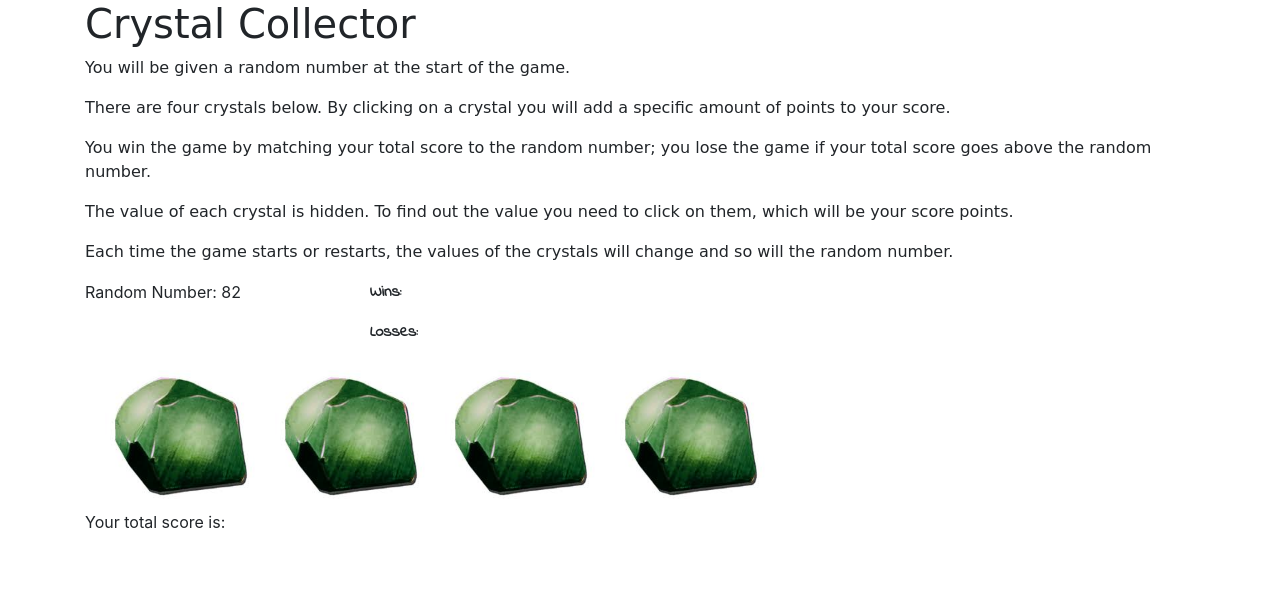
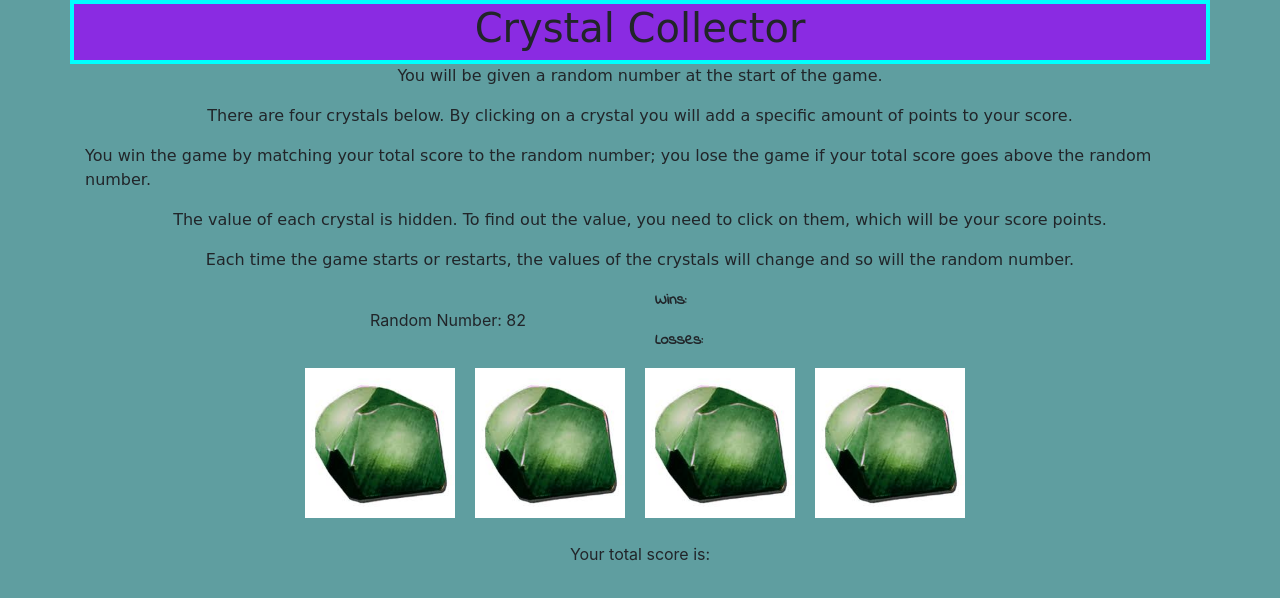
Before and after one commit to JoshuaJC23/unit-4-game, a plain HTML site: page index.html in a window 1280 px wide. Drawn offline with nearby package versions, Linux system fonts and the light colour scheme; a web font is replaced by a local one.

Commit message:
centered everything by using the justify-content and align-items to center.

```diff
--- a/assets/css/style.css
+++ b/assets/css/style.css
@@ -1,7 +1,12 @@
+* {
+    box-sizing: border-box;
+}
+
 .crystals{
     width: 50px;
     height: 50px;
     display: inline;
+    margin-left: 200px;
 }
 .crystal-image{
     width: 150px;
@@ -14,6 +19,9 @@
     font-family: 'Fredoka One', cursive;
     font-family: 'Press Start 2P', cursive;
     font-family: 'Aladin', cursive;
+    display: flex;
+    justify-content: center;
+    align-items: center;
 }
 
 h1{
@@ -23,3 +31,27 @@ h1{
 .score{
     font-family: 'Indie Flower', cursive;
 }
+
+body {
+    background-color: cadetblue;
+}
+
+#name {
+    display: flex;
+    justify-content: center;
+    align-items: center;
+    background-color: blueviolet;
+    border: cyan solid 4px;
+}
+
+#count {
+    display: flex;
+    justify-content: center;
+    align-items: center;
+}
+
+#result {
+    display: flex;
+    justify-content: center;
+    align-items: center;
+}
--- a/index.html
+++ b/index.html
@@ -11,7 +11,7 @@
     <link href="https://fonts.googleapis.com/css?family=Aladin" rel="stylesheet">
     <link href="https://fonts.googleapis.com/css?family=Indie+Flower" rel="stylesheet">
     <!-- <link rel="stylesheet" type="text/css" href="assets/css/reset.css"> -->
-    <title>Crystal Game</title>
+    <title>Crystal Collector</title>
 </head>
 <body>
 
@@ -19,7 +19,7 @@
 
         <div class = "row">
 
-            <div class = "col-md-12">
+            <div class = "col-md-12" id="name">
                 <h1>Crystal Collector</h1>
             </div>
 
@@ -37,7 +37,7 @@
                     You win the game by matching your total score to the random number; you lose the game if your total score goes above the random number.
                 </p>
                 <p class="info">
-                    The value of each crystal is hidden. To find out the value you need to click on them, which will be your score points.
+                    The value of each crystal is hidden. To find out the value,  you need to click on them, which will be your score points.
                 </p>
                 <p class="info">
                     Each time the game starts or restarts, the values of the crystals will change and so will the random number.
@@ -45,7 +45,7 @@
             </div>
         </div>
 
-        <div class="row">
+        <div class="row" id="count">
             <div class="col-md-3">
                 <p>Random Number: <span id="randomNumber"></span></p>
             </div>
@@ -67,20 +67,13 @@
             </div>
         </div>
 
+        <br>
+
         <div class="row">
-            <div class="col-md-12">
-                <p>Your total score is:</p>
+            <div class="col-md-12" id="result">
+                <p>Your total score is: <span id="totalScore"></span></p>
             </div>
         </div>
-
-        <div class="row">
-            <div class="col-me-12">
-                <span id="totalScore"></span>
-            </div>
-        </div>
-
-
-
 
     </div>
 
```
